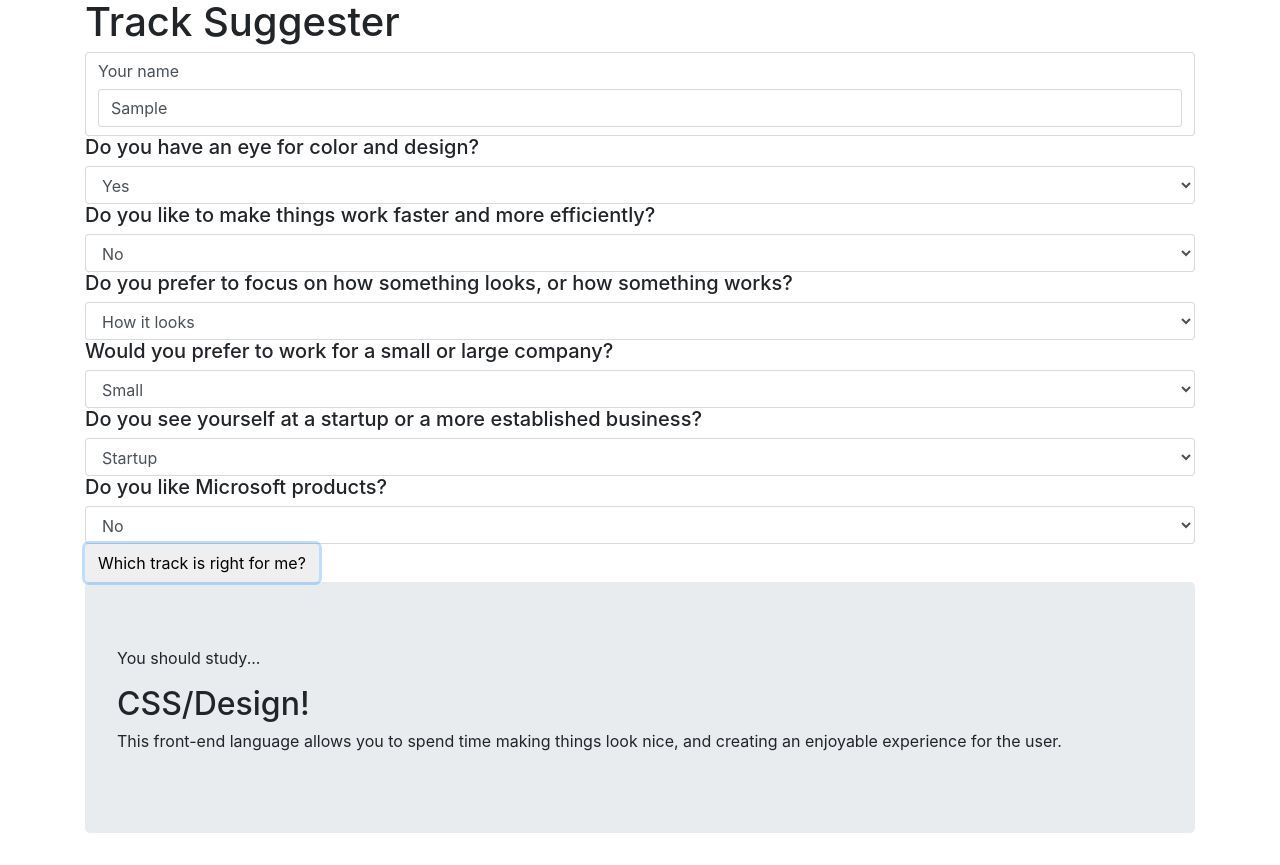
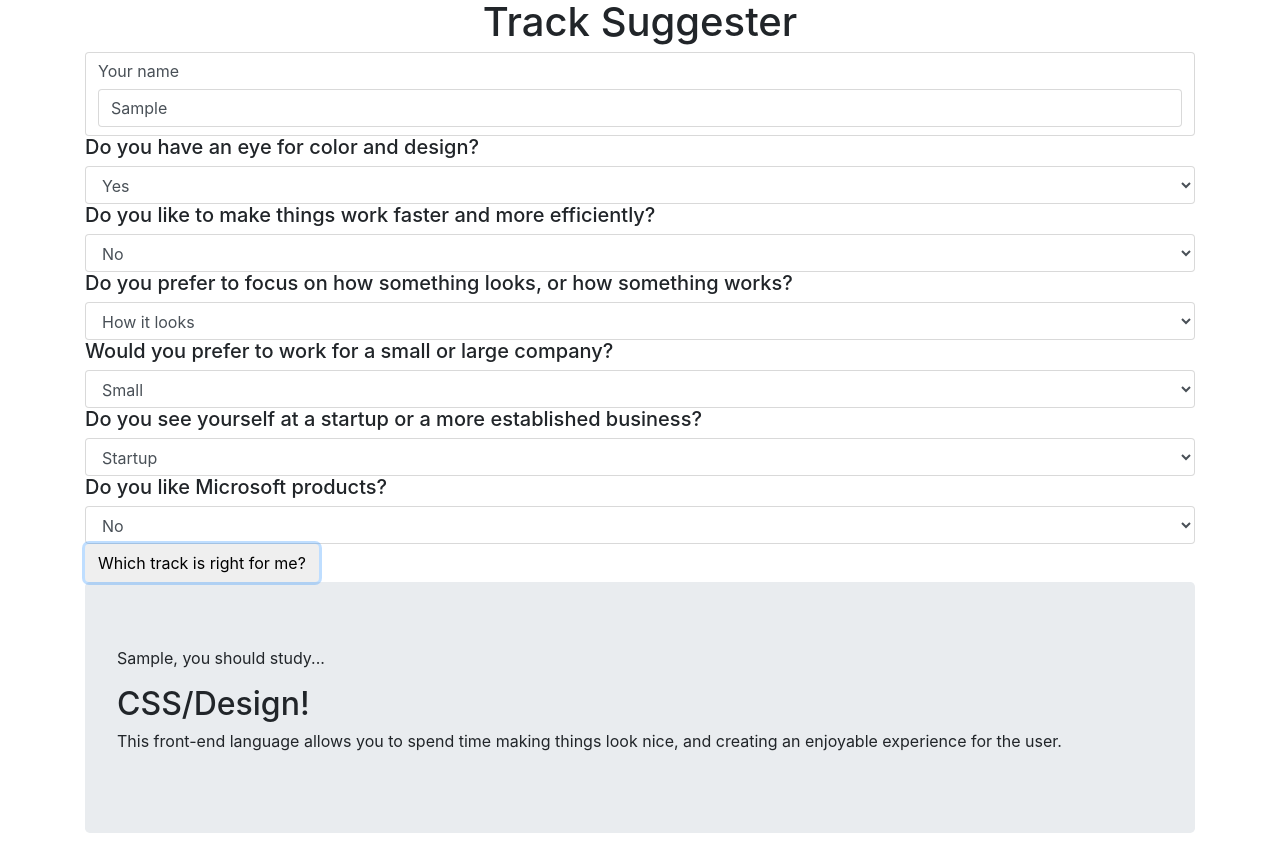
Before and after one commit to codemargaret/track-suggester, a plain HTML site: page index.html in a window 1280 px wide. Both pictures are taken after typing "Sample" into the empty fields and a click on the button "Which track is right for me?". Drawn offline with Linux system fonts and the light colour scheme.

Commit message:
add code to address user by name

```diff
--- a/css/styles.css
+++ b/css/styles.css
@@ -17,3 +17,7 @@
 .jumbotron {
   display: none;
 }
+
+h1 {
+  text-align: center;
+}
--- a/index.html
+++ b/index.html
@@ -49,7 +49,7 @@
       </form>
       <div class="jumbotron">
         <div id="result">
-          <p>You should study...</p>
+          <p><span class="name"></span>, you should study...</p>
         </div>
         <div id="ruby">
           <h2>Ruby/Rails!</h2>
--- a/js/scripts.js
+++ b/js/scripts.js
@@ -10,6 +10,7 @@ $(document).ready(function() {
     var bustype = $("select#bustype").val();
     var mic = $("select#mic").val();
 
+    $(".name").text(name);
     $("#result").show();
     $(".jumbotron").show();
 
```
